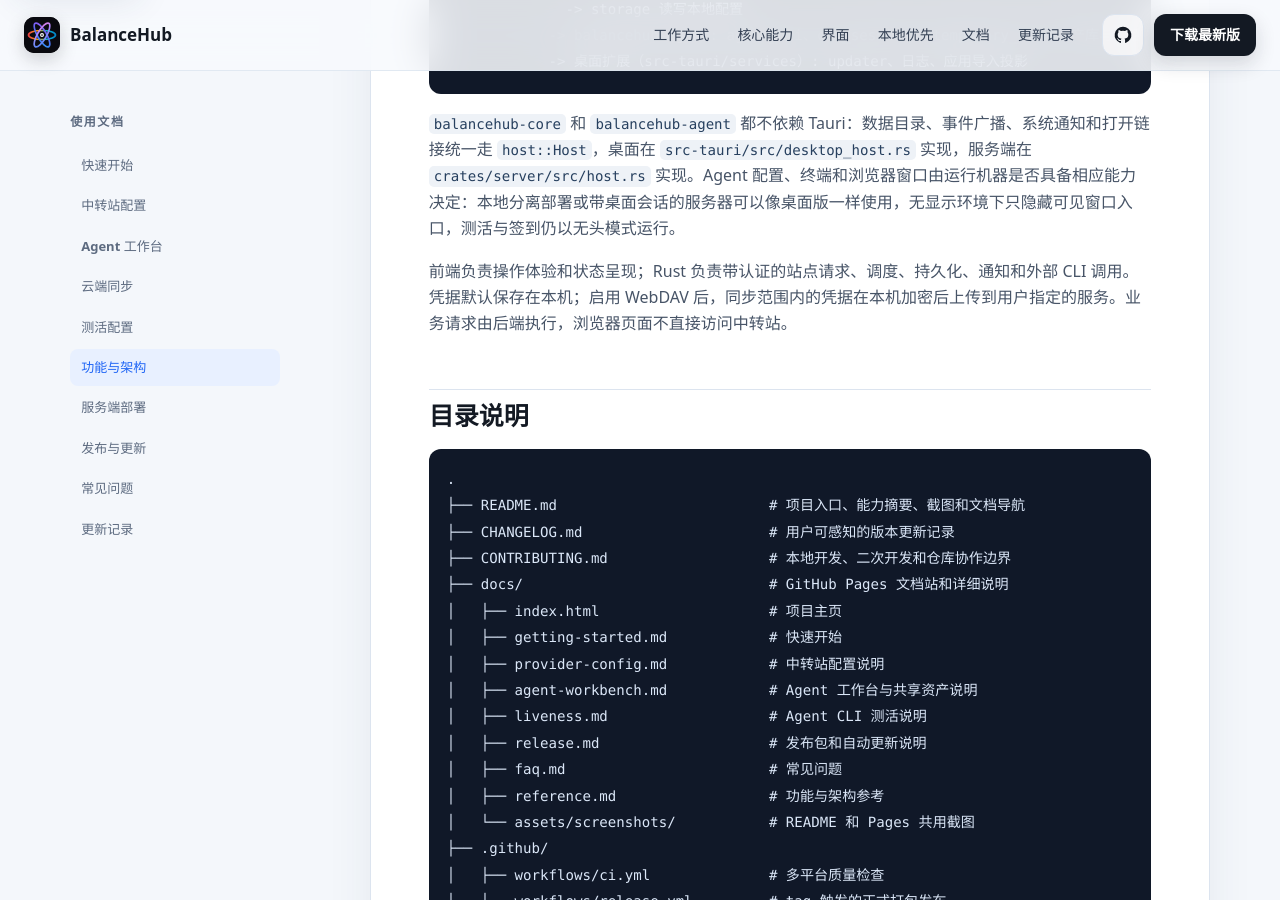
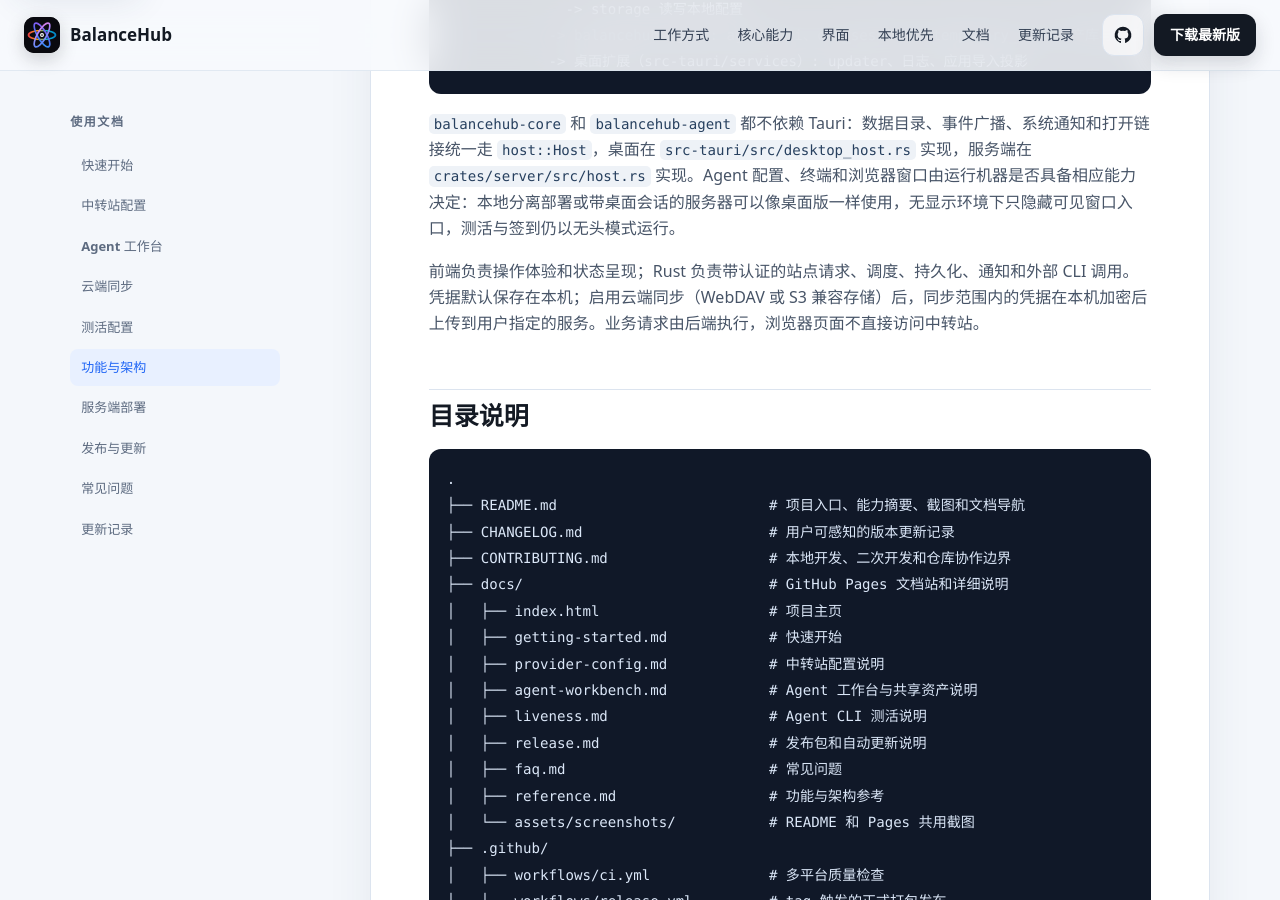
Before and after one commit to NotoChen/BalanceHub, a Jekyll site: the page built from docs/reference.md, in a window 1280 px wide and 900 px high, scrolled down 9688 px. Built offline with Jekyll 4.4.1, drawn with Linux system fonts in a browser that asks for light colours.

```diff
--- a/docs/reference.md
+++ b/docs/reference.md
@@ -105,7 +105,7 @@ Vue 3 UI
 
 `balancehub-core` 和 `balancehub-agent` 都不依赖 Tauri：数据目录、事件广播、系统通知和打开链接统一走 `host::Host`，桌面在 `src-tauri/src/desktop_host.rs` 实现，服务端在 `crates/server/src/host.rs` 实现。Agent 配置、终端和浏览器窗口由运行机器是否具备相应能力决定：本地分离部署或带桌面会话的服务器可以像桌面版一样使用，无显示环境下只隐藏可见窗口入口，测活与签到仍以无头模式运行。
 
-前端负责操作体验和状态呈现；Rust 负责带认证的站点请求、调度、持久化、通知和外部 CLI 调用。凭据默认保存在本机；启用 WebDAV 后，同步范围内的凭据在本机加密后上传到用户指定的服务。业务请求由后端执行，浏览器页面不直接访问中转站。
+前端负责操作体验和状态呈现；Rust 负责带认证的站点请求、调度、持久化、通知和外部 CLI 调用。凭据默认保存在本机；启用云端同步（WebDAV 或 S3 兼容存储）后，同步范围内的凭据在本机加密后上传到用户指定的服务。业务请求由后端执行，浏览器页面不直接访问中转站。
 
 ## 目录说明
 
```
Also changed, not shown: README.md.
